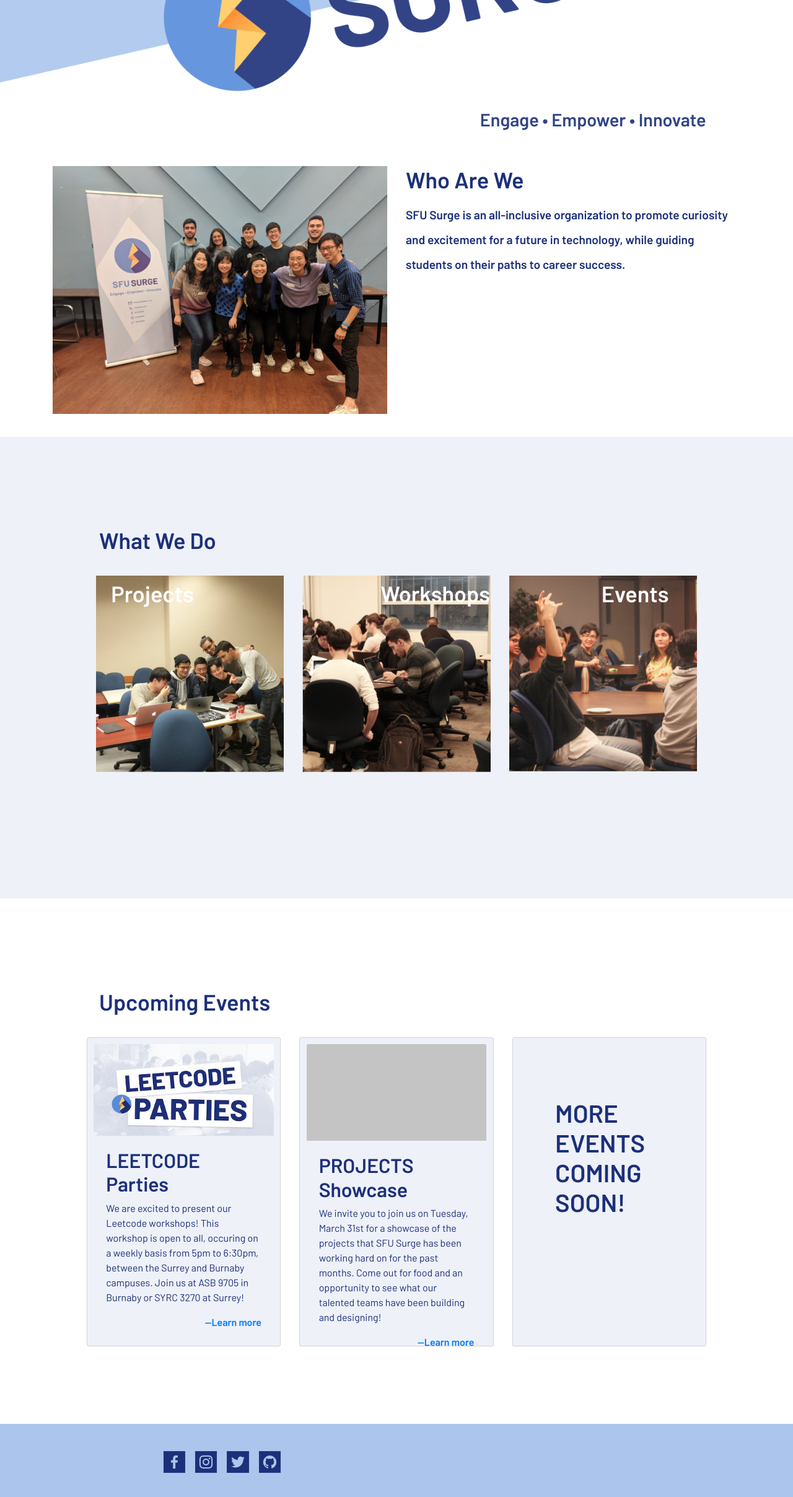
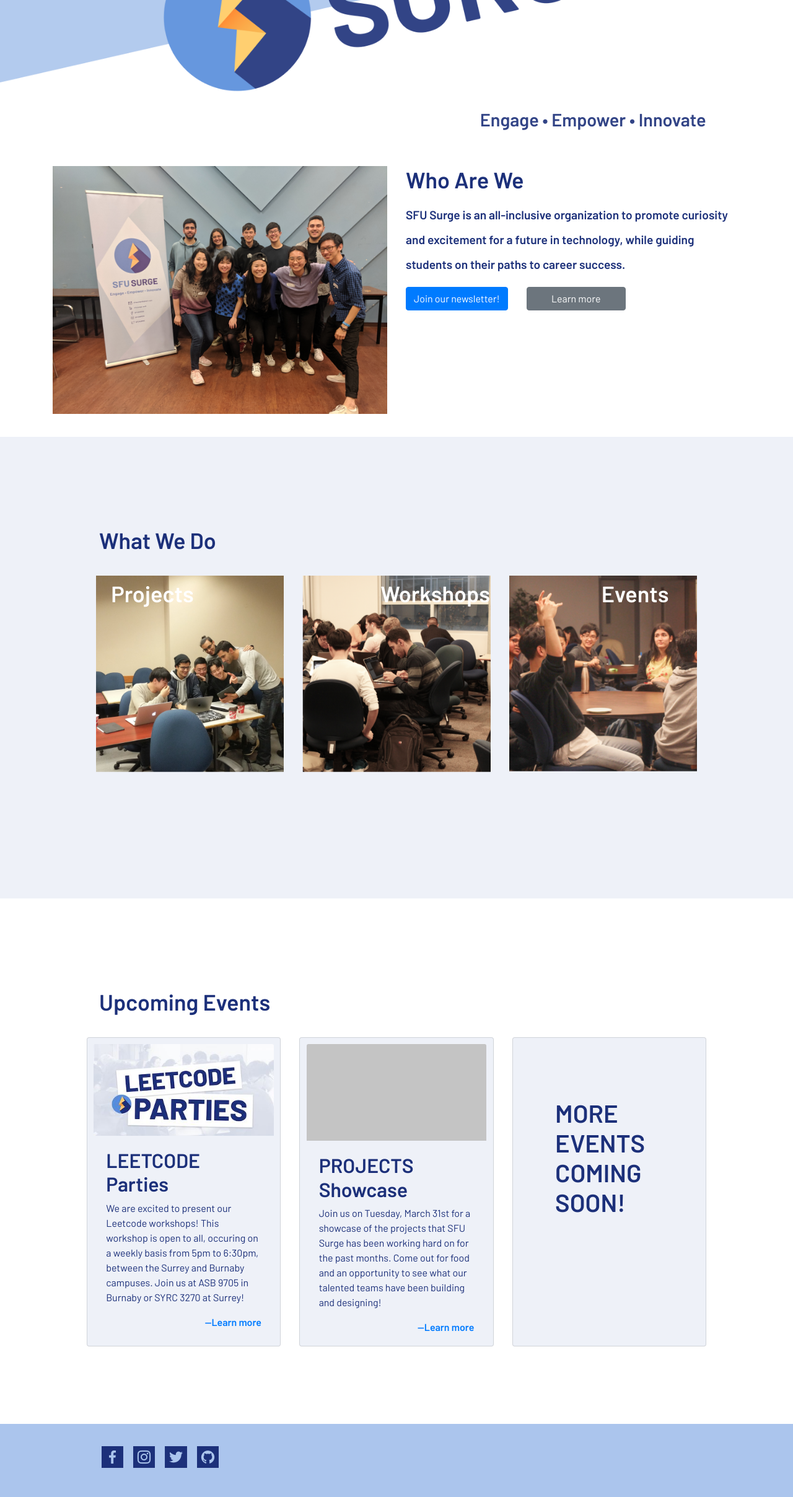
Before and after one commit to sfusurge/surgewebsite, a React (Create React App) app in the folder surge-app/: page / in a window 1280 px wide. Shown: the part 560-2976 px from the top of the page at 62% size. Built offline with nearby package versions, Linux system fonts and the light colour scheme.

Commit message:
added exec + newsletter button

```diff
--- a/surge-app/src/App.css
+++ b/surge-app/src/App.css
@@ -99,6 +99,11 @@
   background: #1c307a;
   mix-blend-mode: darken;
   opacity: 0.5;
+}
+
+#learnMoreButton {
+  margin-left: 30px;
+  width: 160px;
 }
 
 .sectionHeading {
--- a/surge-app/src/components/About.jsx
+++ b/surge-app/src/components/About.jsx
@@ -162,7 +162,7 @@
                 <figure className="figure">
                   <img className="figure-img" src={noble} alt=""></img>
                   <figcaption className="font-weight-bold">
-                    Noble Tran
+                    Noble Tan
                   </figcaption>
                   <figcaption className="position">
                     Director of Logistics
@@ -191,6 +191,15 @@
                 </figcaption>
               </div>
               <div className="col-sm">
+                <img className="figure-img" src={rect} alt="" />
+                <figcaption className="font-weight-bold">
+                  Nargis Ghiasi
+                </figcaption>
+                <figcaption className="position">
+                  External Relations Coordinator
+                </figcaption>
+              </div>
+              <div className="col-sm">
                 <figure className="figure">
                   <img className="figure-img" src={fiona} alt=""></img>
                   <figcaption className="font-weight-bold">Fiona Wu</figcaption>
@@ -210,6 +219,7 @@
                   </figcaption>
                 </figure>
               </div>
+              <div className="w-100"></div>
               <div className="col-sm">
                 <figure className="figure">
                   <img className="figure-img" src={ishaan} alt=""></img>
@@ -221,7 +231,6 @@
                   </figcaption>
                 </figure>
               </div>
-              <div className="w-100"></div>
               <div className="col-sm">
                 <figure className="figure">
                   <img className="figure-img" src={julia} alt=""></img>
@@ -253,6 +262,7 @@
                   </figcaption>
                 </figure>
               </div>
+              <div className="w-100"></div>
               <div className="col-sm">
                 <figure className="figure">
                   <img className="figure-img" src={michelle} alt=""></img>
@@ -264,7 +274,17 @@
                   </figcaption>
                 </figure>
               </div>
-              <div className="w-100"></div>
+              <div className="col-sm">
+                <figure className="figure">
+                  <img className="figure-img" src={rect} alt=""></img>
+                  <figcaption className="font-weight-bold">
+                    Lauren Mok
+                  </figcaption>
+                  <figcaption className="position">
+                    Marketing Assistant
+                  </figcaption>
+                </figure>
+              </div>
               <div className="col-sm-3 ">
                 <figure className="figure">
                   <img className="figure-img" src={art} alt=""></img>
--- a/surge-app/src/components/Home.jsx
+++ b/surge-app/src/components/Home.jsx
@@ -3,6 +3,7 @@
 import Col from "react-bootstrap/Col";
 import Container from "react-bootstrap/Container";
 import Image from "react-bootstrap/Image";
+import { Link } from "react-router-dom";
 
 import "../style/home.css";
 import homeTitle from "../assets/SURGETITLE.png";
@@ -67,6 +68,26 @@
                       while guiding students on their paths to{" "}
                       <b>career success</b>.
                     </p>
+                    <a
+                      role="button"
+                      className="btn btn-primary"
+                      href={
+                        "https://gmail.us4.list-manage.com/subscribe/post?u=33345c9bc17f10bac6afdd0ac&id=736d801cb8"
+                      }
+                      target="_blank"
+                      rel="noopener noreferrer"
+                    >
+                      Join our newsletter!
+                    </a>
+                    <Link to="/about">
+                      <button
+                        type="button"
+                        id="learnMoreButton"
+                        className="btn btn-secondary"
+                      >
+                        Learn more
+                      </button>
+                    </Link>
                   </Col>
                 </Row>
               </div>
@@ -151,11 +172,11 @@
                       <div className="card-body">
                         <h2 className="boldHeader">PROJECTS Showcase</h2>
                         <p className="card-text">
-                          We invite you to join us on Tuesday, March 31st for a
-                          showcase of the projects that SFU Surge has been
-                          working hard on for the past months. Come out for food
-                          and an opportunity to see what our talented teams have
-                          been building and designing!
+                          Join us on Tuesday, March 31st for a showcase of the
+                          projects that SFU Surge has been working hard on for
+                          the past months. Come out for food and an opportunity
+                          to see what our talented teams have been building and
+                          designing!
                         </p>
                         <div className="eventLink">
                           <a
--- a/surge-app/src/components/Navigation/Footer.css
+++ b/surge-app/src/components/Navigation/Footer.css
@@ -12,10 +12,13 @@
   padding: 0 1rem;
 }
 
+.footer-items {
+  position: relative;
+  padding-left: 8%;
+}
+
 .footer-items ul {
   list-style: none;
-  margin: 0;
-  padding: 0 15rem;
   display: flex;
 }
 
```
